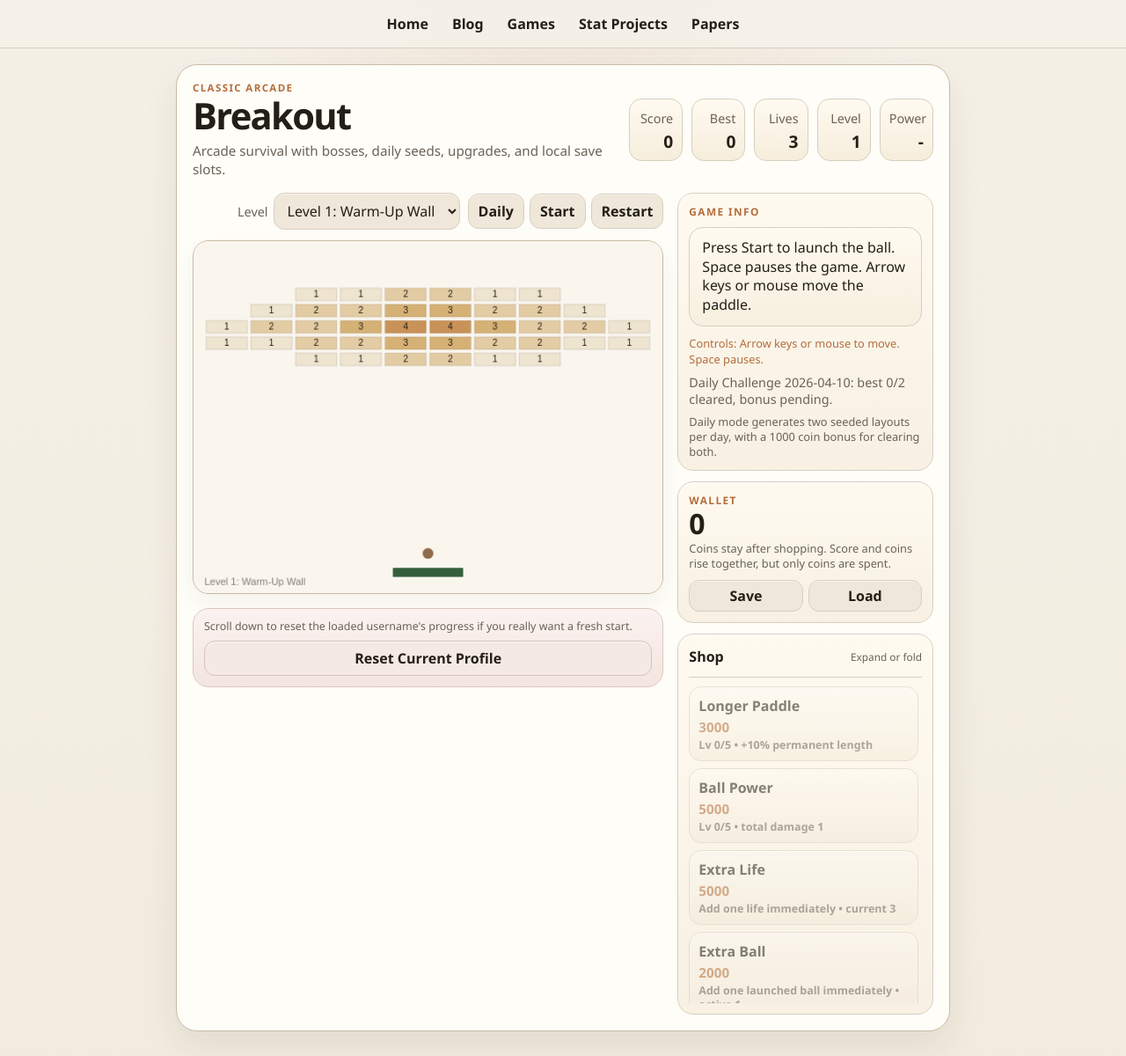
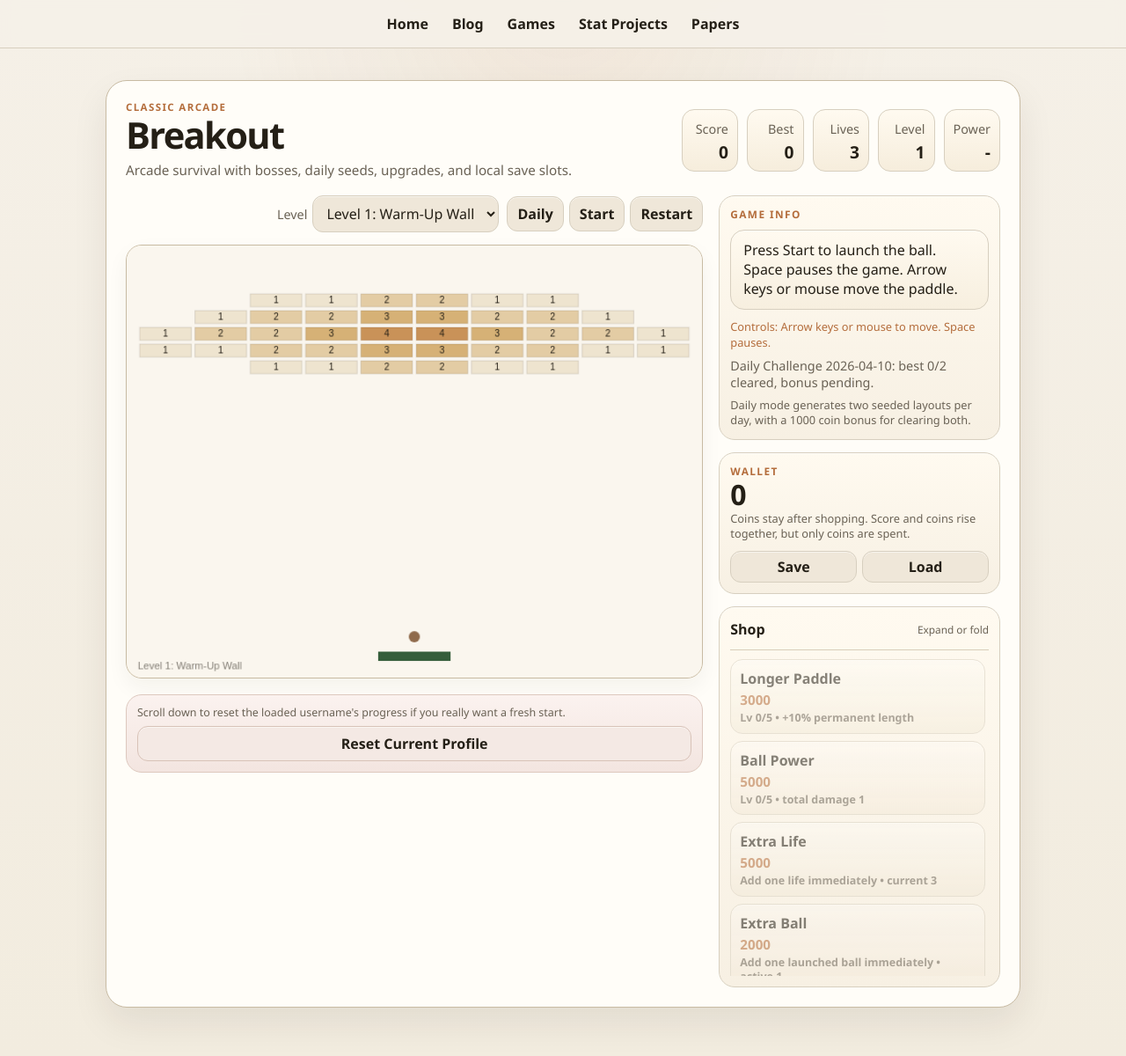
Before and after one commit to kyZhan2002/mypage, a Jekyll site: the page built from projects/breakout/index.html, in a window 1280 px wide and 1200 px high. Shown: the whole window at 88% size. Built offline with Jekyll 4.4.1, drawn with Linux system fonts in a browser that asks for light colours.

Commit message:
breakout UI 3

```diff
--- a/projects/breakout/index.html
+++ b/projects/breakout/index.html
@@ -70,8 +70,8 @@ permalink: /projects/breakout/
             <canvas
               id="game-canvas"
               class="game-canvas"
-              width="520"
-              height="390"
+              width="620"
+              height="465"
               role="img"
               aria-label="Breakout game board"
             ></canvas>
--- a/projects/breakout/styles.css
+++ b/projects/breakout/styles.css
@@ -61,14 +61,14 @@ body {
 }
 
 .panel {
-  width: min(100%, 880px);
+  width: min(100%, 1040px);
   background: var(--panel);
   border: 1px solid var(--line-strong);
   border-radius: 24px;
-  padding: 18px;
+  padding: 22px;
   box-shadow: var(--shadow);
   display: grid;
-  gap: 16px;
+  gap: 18px;
 }
 
 .panel-header,
@@ -200,19 +200,19 @@ select:hover {
 
 .panel-grid {
   display: grid;
-  grid-template-columns: minmax(0, 1.75fr) minmax(260px, 0.95fr);
-  gap: 16px;
+  grid-template-columns: minmax(0, 1.95fr) minmax(280px, 0.95fr);
+  gap: 18px;
   align-items: start;
 }
 
 .game-column {
   display: grid;
-  gap: 12px;
+  gap: 14px;
 }
 
 .side-column {
   display: grid;
-  gap: 12px;
+  gap: 14px;
   align-content: start;
   position: sticky;
   top: 78px;
```
